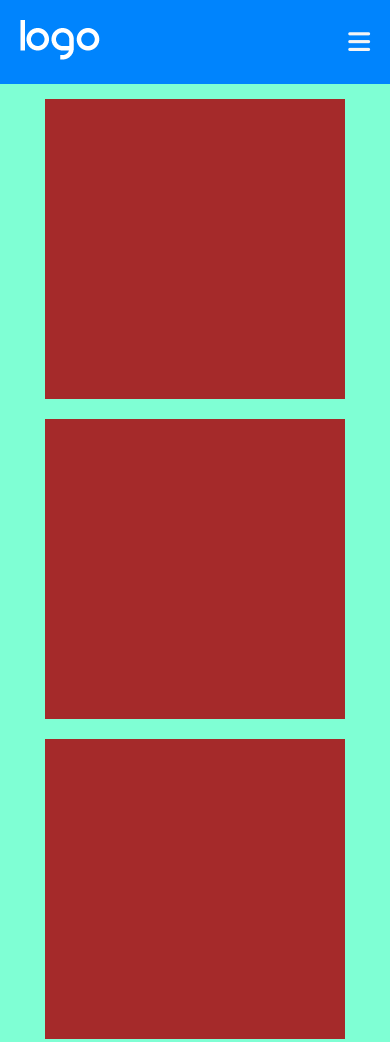
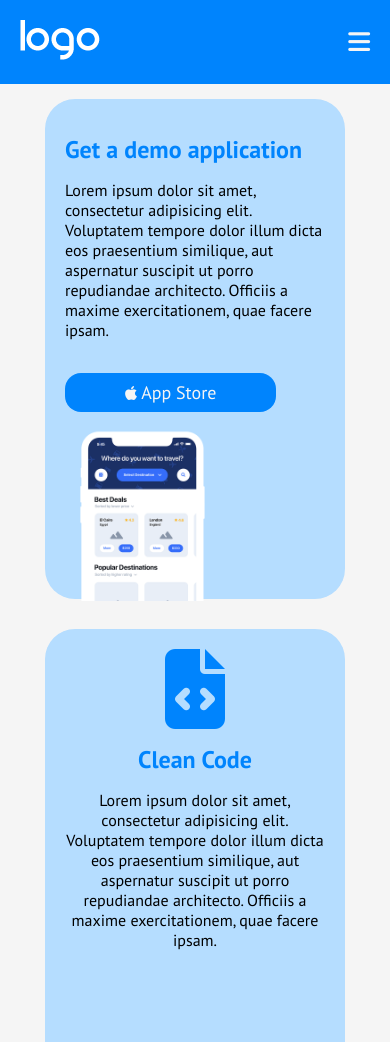
Before and after one commit to matteocenci/htmlcss-responsive-layout, a plain HTML site: page index.html in a window 390 px wide. Shown: the top 1042 px of the page. Drawn offline with Linux system fonts and the light colour scheme.

Commit message:
feat: first section not responsive yet

```diff
--- a/css/style.css
+++ b/css/style.css
@@ -88,23 +88,83 @@ img {
     display: flex;
     flex-direction: column;
     align-items: center;
+    width: 100%;
+    background-color: #f5f5f5;
 
 
 
     /* Debug */
     /* height: 100vh; */
-    background-color: aquamarine;
 }
 
 .card {
+    display: flex;
+    flex-direction: column;
+    align-items: center;
+    padding: 20px;
+    /* padding-bottom: 0; */
+    justify-content: start;
     width: 300px;
+    height: 500px;
 
-    margin-top: 15px;
-    margin-bottom: 5px;
+    margin: 15px;
+    background-color: #B5DDFF;
+    border-radius: 30px;
+    text-align: center;
+
 
     /* Debug */
-    height: 300px;
-    background-color: brown;
+    /* height: 300px; */
+}
+
+.card h3{
+    color: #0084FD;
+    font-size: 24px;
+    font-weight: 600;
+    margin-bottom: 15px;
+}
+
+.card a, .card img, .card h3 {
+    margin-top: 15px;
+}
+
+.card img{
+    width: 60%;
+    height: 60%;
+    /* padding: 20px; */
+    text-align: left;
+
+}
+
+.card span{
+    margin-bottom: 18px;
+}
+
+.card i{
+    font-size: 80px;
+    color: #0084FD;
+
+}
+
+.large{
+    text-align: start;
+    justify-content: start;
+    align-items: start;
+}
+
+
+.apple-store{
+    background-color: #0084FD;
+    color: #f5f5f5;
+    text-decoration: none;
+    padding: 8px 60px;
+    border-radius: 16px;
+    font-size: 18px;
+}
+
+.apple-store i{
+    font-size: 16px;
+    color: #f5f5f5;
 }
 
 .second-section{
@@ -254,12 +314,17 @@ img {
         padding: 5px;
     }
 
+    .card img{
+        width: 50%;
+    }
+
     .card{
         width: calc(90% / 3);
         margin: 5px;
     }
 
     .large{
+
         width: calc((92% /3)*2);
     }
 
@@ -296,6 +361,11 @@ img {
         padding: 5px 100px;
     }
 
+    .card img {
+        display: inline-block;
+
+    }
+
     .second-section{
         flex-direction: row;
         padding: 50px;
--- a/index.html
+++ b/index.html
@@ -52,14 +52,57 @@
 
             <!-- first-section -->
             <div class="first-section">
-                <div class="card large"></div>
-                <div class="card"></div>
-                <div class="card"></div>
-                <div class="card"></div>
-                <div class="card"></div>
+                <div class="card large">
+                    <h3>Get a demo application</h3>
+                    <span>
+                        Lorem ipsum dolor sit amet, consectetur adipisicing elit. Voluptatem tempore dolor illum dicta eos praesentium similique, aut aspernatur suscipit ut porro repudiandae architecto. Officiis a maxime exercitationem, quae facere ipsam.
+
+                    </span>
+                    <a href="" class="apple-store">
+                        <i class="fa-brands fa-apple"></i>
+                        <span>App Store</span>
+                    </a>
+                    <img src="img/phone.png" alt="">
+                </div>
+
+                <div class="card">
+                    <i class="fa-solid fa-file-code"></i>
+                    <h3>Clean Code</h3>
+                    <span>
+                        Lorem ipsum dolor sit amet, consectetur adipisicing elit. Voluptatem tempore dolor illum dicta eos praesentium similique, aut aspernatur suscipit ut porro repudiandae architecto. Officiis a maxime exercitationem, quae facere ipsam.
+
+                    </span>
+
+                </div>
+                <div class="card">
+                    <i class="fa-solid fa-compass-drafting"></i>
+                    <h3>Web Design</h3>
+                    <span>
+                        Lorem ipsum dolor sit amet, consectetur adipisicing elit. Voluptatem tempore dolor illum dicta eos praesentium similique, aut aspernatur suscipit ut porro repudiandae architecto. Officiis a maxime exercitationem, quae facere ipsam.
+                    </span>
+                </div>
+                <div class="card">
+                    <i class="fa-solid fa-laptop-code"></i>
+                    <h3>Development</h3>
+                    <span>
+                        Lorem ipsum dolor sit amet, consectetur adipisicing elit. Voluptatem tempore dolor illum dicta eos praesentium similique, aut aspernatur suscipit ut porro repudiandae architecto. Officiis a maxime exercitationem, quae facere ipsam.
+
+                    </span>
+                </div>
+                <div class="card">
+                    <i class="fa-solid fa-bullhorn"></i>
+                    <h3>Branding</h3>
+                    <span>
+                        Lorem ipsum dolor sit amet, consectetur adipisicing elit. Voluptatem tempore dolor illum dicta eos praesentium similique, aut aspernatur suscipit ut porro repudiandae architecto. Officiis a maxime exercitationem, quae facere ipsam.
+
+                    </span>
+                </div>
 
             </div>
             <!-- /first-section -->
+
+
+
 
 
             <!-- second-section -->
```
